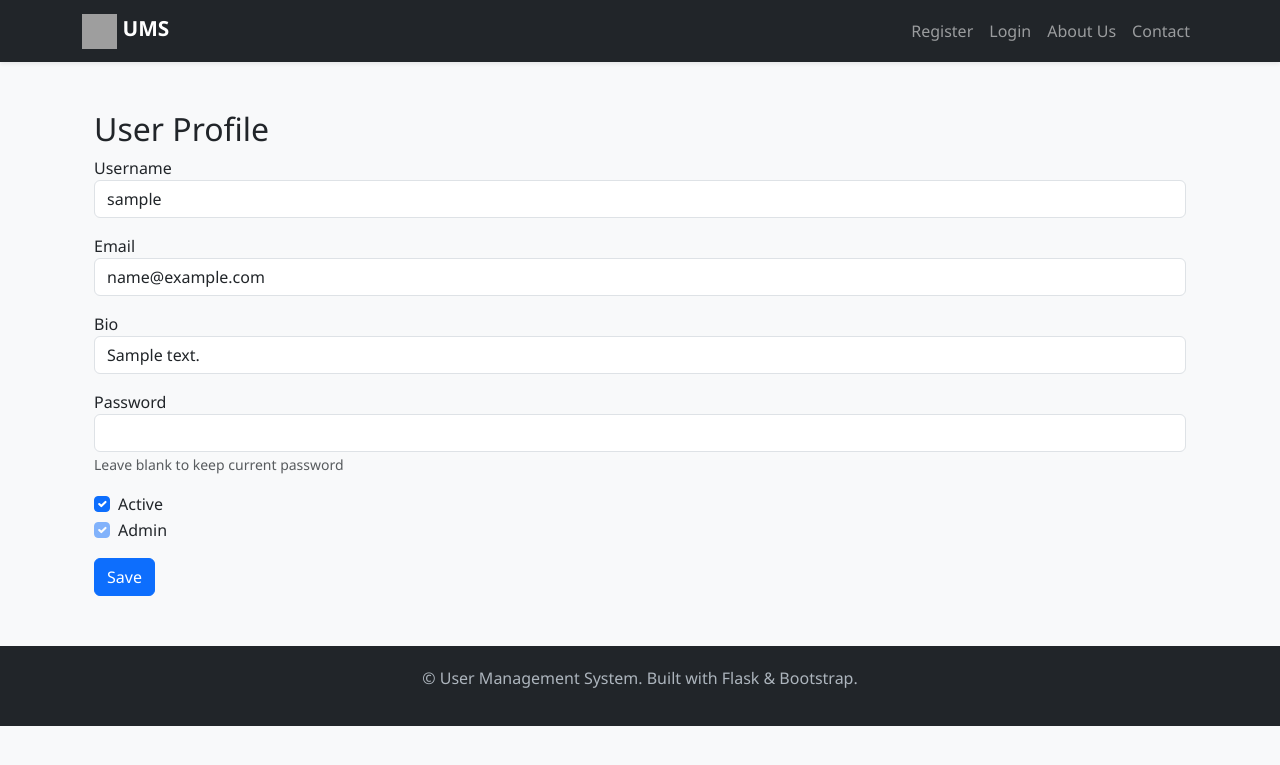
After one commit to Abdulics/flask_user_managemnt, a Flask app: page /dashboard/profile in a window 1280 px wide. The commit adds this page. Shown: the top 765 px of the page. Run offline with Flask 3, Linux system fonts and the light colour scheme; a user stored in the database is signed in; tables that the repository leaves empty hold one stand-in row (values such as "Sample post"); grey boxes are pictures that could not be loaded.

Commit message:
add user_form for profile edit, profile template, and fix dashboard route

```diff
--- /dev/null
+++ b/app/forms/user_forms.py
@@ -0,0 +1,85 @@
+from flask_wtf import FlaskForm
+from wtforms import StringField, PasswordField, BooleanField, SubmitField
+from wtforms.validators import DataRequired, Email, EqualTo, Length, Optional, ValidationError
+
+class UserForm(FlaskForm):
+    """
+    Generic user create/edit form.
+
+    Behavior:
+    - Pass actor (the user performing the change, e.g. current_user) to the constructor.
+    - Pass target (the user being edited, or None for create).
+    - Only an actor with is_admin == True may see/change the is_admin checkbox.
+    - An admin actor may not remove their own admin flag.
+    - Password is optional for edit; if left blank no password change is applied.
+    """
+
+    username = StringField("Username", validators=[DataRequired(), Length(min=3, max=64)])
+    email = StringField("Email", validators=[DataRequired(), Email(), Length(max=120)])
+    password = PasswordField("Password", validators=[Optional(), Length(min=6)])
+    confirm_password = PasswordField("Confirm Password", validators=[Optional(), EqualTo("password")])
+    bio = StringField("Bio", validators=[Optional(), Length(max=200)])
+    is_active = BooleanField("Active", default=True)
+    is_admin = BooleanField("Admin", default=False)
+
+    submit = SubmitField("Save")
+
+    def __init__(self, actor=None, target=None, *args, **kwargs):
+        """
+        actor: the user performing the change (object with at least `is_admin` and `id` attributes)
+        target: the user being edited (object with at least `is_admin` and `id`), or None
+        """
+        super().__init__(*args, **kwargs)
+        self.actor = actor
+        self.target = target
+
+        # If the actor is not an admin, remove the is_admin field entirely so it won't be rendered or validated.
+        if not getattr(self.actor, "is_admin", False):
+            # deleting the attribute prevents rendering and validation for non-admin actors.
+            try:
+                del self.is_admin
+            except Exception:
+                pass
+        else:
+            # If an admin is editing their own account, disable changing their admin flag.
+            if self.target is not None and getattr(self.actor, "id", None) == getattr(self.target, "id", None):
+                # mark the field as disabled for HTML rendering; the validator will also block demotion.
+                self.is_admin.render_kw = {"disabled": True}
+
+    def validate_is_admin(self, field):
+        # This validator only runs when is_admin is present (i.e., actor is admin).
+        if not getattr(self.actor, "is_admin", False):
+            raise ValidationError("You do not have permission to change admin status.")
+
+        # Prevent an admin from removing their own admin flag.
+        if self.target is not None and getattr(self.actor, "id", None) == getattr(self.target, "id", None):
+            # If the target currently is admin but submitted unchecked, block it.
+            if getattr(self.target, "is_admin", False) and not field.data:
+                raise ValidationError("You cannot remove your own admin privileges.")
+
+    def apply_changes(self, user):
+        """
+        Apply validated form data to a user object.
+        The user object is expected to have attributes: username, email, is_active, is_admin and either
+        a set_password(password) method or a password attribute.
+        """
+        user.username = self.username.data
+        user.email = self.email.data
+        user.is_active = bool(self.is_active.data)
+
+        # Only update is_admin if the field exists on this form (actor was admin).
+        if hasattr(self, "is_admin"):
+            # If the admin field was disabled for self-edit, skip changing it.
+            if not (
+                self.target is not None
+                and getattr(self.actor, "id", None) == getattr(self.target, "id", None)
+                and getattr(self.is_admin, "render_kw", {}).get("disabled")
+            ):
+                user.is_admin = bool(self.is_admin.data)
+
+        # Update password only if provided
+        if self.password.data:
+            if hasattr(user, "set_password") and callable(user.set_password):
+                user.set_password(self.password.data)
+            else:
+                user.password = self.password.data
--- a/app/routes/dashboard.py
+++ b/app/routes/dashboard.py
@@ -1,6 +1,10 @@
+from datetime import datetime, timezone
 from flask import Blueprint, render_template, flash, redirect, url_for
 from app.forms.dashboard_forms import DashboardActionForm
 from flask_login import login_required, current_user
+from app import db
+
+from app.forms.user_forms import UserForm
 
 dashboard_bp = Blueprint('dashboard', __name__, url_prefix='/dashboard')
 
@@ -8,9 +12,24 @@ dashboard_bp = Blueprint('dashboard', __name__, url_prefix='/dashboard')
 @login_required
 def index():
     print(f"Current user: {current_user.username}")
+    """Set last_login to now (useful after successful auth)."""
+    current_user.last_login = datetime.now(timezone.utc)
+    db.session.commit()
     form = DashboardActionForm()
     if form.validate_on_submit():
         if form.action.data == 'logout':
             return redirect(url_for('auth.logout'))
         flash(f"Action '{form.action.data}' executed!", "info")
     return render_template('dashboard/dashboard.html', form=form)
+
+
+@dashboard_bp.route('/profile', methods=['GET', 'POST'])
+@login_required
+def profile():
+    form = UserForm(actor=current_user, target=current_user, obj=current_user)
+    print(f"Editing profile for user: {current_user.username}")
+    if form.validate_on_submit():
+        form.populate_obj(current_user)
+        db.session.commit()
+        flash("Profile updated successfully!", "success")
+    return render_template('dashboard/profile.html', form=form)
--- a/app/templates/dashboard/dashboard.html
+++ b/app/templates/dashboard/dashboard.html
@@ -10,7 +10,7 @@
                     #Home</a>
                 </li>
                 <li class="nav-item mb-2">
-                    #Profile</a>
+                    <a href="{{ url_for('dashboard.profile') }}">Profile</a>
                 </li>
                 <li class="nav-item mb-2">
                     #Settings</a>
--- /dev/null
+++ b/app/templates/dashboard/profile.html
@@ -0,0 +1,42 @@
+{% extends "base.html" %}
+{% block content %}
+<div class="container mt-4">
+    <h2>User Profile</h2>
+    <form method="POST">
+        {{ form.hidden_tag() }}
+
+        <div class="mb-3">
+            {{ form.username.label }}<br>
+            {{ form.username(class="form-control") }}
+        </div>
+
+        <div class="mb-3">
+            {{ form.email.label }}<br>
+            {{ form.email(class="form-control") }}
+        </div>
+
+        <div class="mb-3">
+            {{ form.bio.label }}<br>
+            {{ form.bio(class="form-control") }}
+        </div>
+
+        <div class="mb-3">
+            {{ form.password.label }}<br>
+            {{ form.password(class="form-control") }}
+            <small class="text-muted">Leave blank to keep current password</small>
+        </div>
+
+        <div class="form-check">
+            {{ form.is_active(class="form-check-input") }} {{ form.is_active.label }}
+        </div>
+
+        <div class="form-check">
+            {{ form.is_admin(class="form-check-input") }} {{ form.is_admin.label }}
+        </div>
+
+        <div class="mt-3">
+            {{ form.submit(class="btn btn-primary") }}
+        </div>
+    </form>
+</div>
+{% endblock %}
--- a/app/templates/users/profile.html
+++ b/app/templates/users/profile.html
@@ -1,4 +1,4 @@
-{% extends "based.html" %}
+{% extends "base.html" %}
 
 {% block title %}Dashboard - {{ user.username }}{% endblock %}
 
```
